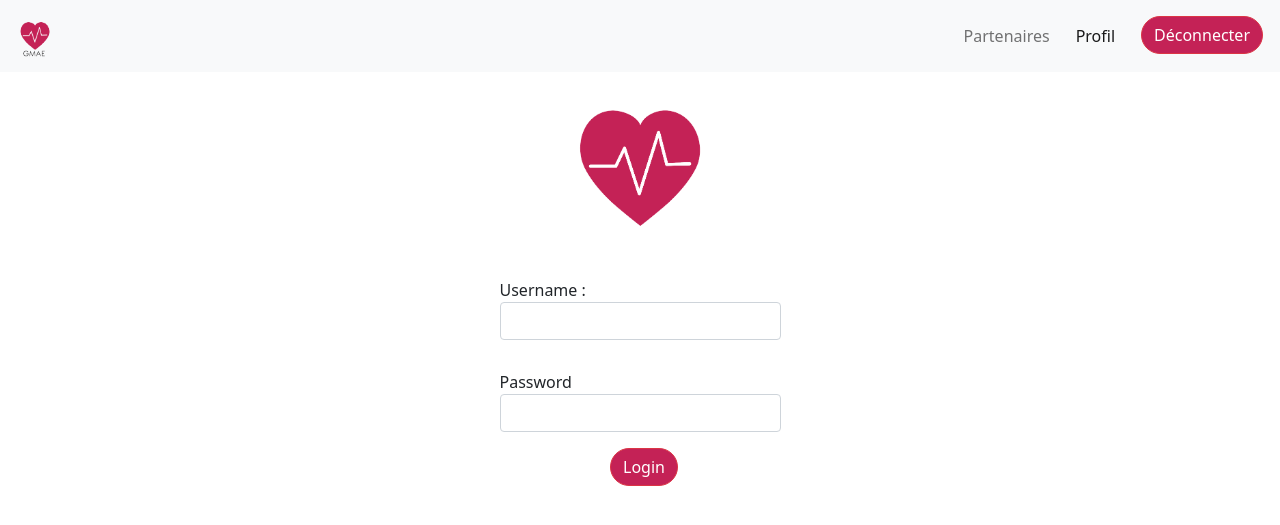
After one commit to descrysama/GMAE, a PHP site: page /dashboard/profile in a window 1280 px wide. The commit adds this page. Shown: the top 525 px of the page. Run offline with PHP 8.4, Linux system fonts and the light colour scheme.

Commit message:
easy work

```diff
--- a/dashboard/home.php
+++ b/dashboard/home.php
@@ -49,7 +49,7 @@ if ($row = 1) {
                     <a class="nav-link active" aria-current="page" href="partenaires.html">Partenaires</a>
                   </li>
                   <li class="nav-item">
-                    <a class="nav-link" href="profil.html">Profil</a>
+                    <a class="nav-link" href="profile">Profil</a>
                   </li>
                   <li class="nav-item">
                     <a href="../deconnexion" class="btn btn-danger">Déconnecter</a>
--- /dev/null
+++ b/dashboard/profile.php
@@ -0,0 +1,60 @@
+<!DOCTYPE html>
+<html lang="en">
+<head>
+    <meta charset="UTF-8">
+    <meta http-equiv="X-UA-Compatible" content="IE=edge">
+    <meta name="viewport" content="width=device-width, initial-scale=1.0">
+    <link href="https://cdn.jsdelivr.net/npm/bootstrap@5.1.3/dist/css/bootstrap.min.css" rel="stylesheet" integrity="sha384-1BmE4kWBq78iYhFldvKuhfTAU6auU8tT94WrHftjDbrCEXSU1oBoqyl2QvZ6jIW3" crossorigin="anonymous">
+    <link rel="stylesheet" href="../assets/css/index.css">
+    <title>Document</title>
+</head>
+<body>
+    <header>
+        <nav class="navbar navbar-expand-lg navbar-light bg-light">
+            <div class="container-fluid">
+              <a class="navbar-brand" href=""><img src="../assets/img/logo_GMAE-1.png" alt="logo" width="5%"></a>
+              <button class="navbar-toggler" type="button" data-bs-toggle="collapse" data-bs-target="#navbarNav" aria-controls="navbarNav" aria-expanded="false" aria-label="Toggle navigation">
+                <span class="navbar-toggler-icon"></span>
+              </button>
+              <div class="d-flex">
+              <div class="collapse navbar-collapse" id="navbarNav">
+                <ul class="navbar-nav">
+                  <li class="nav-item">
+                    <a class="nav-link" href="home">Partenaires</a>
+                  </li>
+                  <li class="nav-item">
+                    <a class="nav-link active" aria-current="page" href="profil">Profil</a>
+                  </li>
+                  <li class="nav-item">
+                    <a href="index.html" class="btn btn-danger">Déconnecter</a>
+                  </li>
+                </ul>
+              </div>
+              </div>
+            </div>
+          </nav>
+    </header>
+<main>
+    <div class="contenair">
+        <img src="../assets/img/logo_GMAE.png" class="imglogo" alt="logo_GMAE">
+        <div class="row mb-3">
+            <label for="inputEmail3" class="col-sm-2 col-form-label"></label>
+            <div class="col-sm-15">
+                Username :<input type="email" class="form-control" id="inputEmail3">
+            </div>
+        </div>
+        <div class="row mb-3">
+            <label for="inputPassword3" class="col-sm-2 col-form-label"></label>
+            <div class="col-sm-15">
+                Password<input type="password" class="form-control" id="inputPassword3">
+            </div>
+        </div>
+        <button type="button" class="btn btn-danger">Login</button>
+    </div>
+
+
+</main>
+    <script src="https://cdn.jsdelivr.net/npm/bootstrap@5.1.3/dist/js/bootstrap.bundle.min.js" integrity="sha384-ka7Sk0Gln4gmtz2MlQnikT1wXgYsOg+OMhuP+IlRH9sENBO0LRn5q+8nbTov4+1p" crossorigin="anonymous"></script>
+    <script src="app.js"></script>
+</body>
+</html>
```
